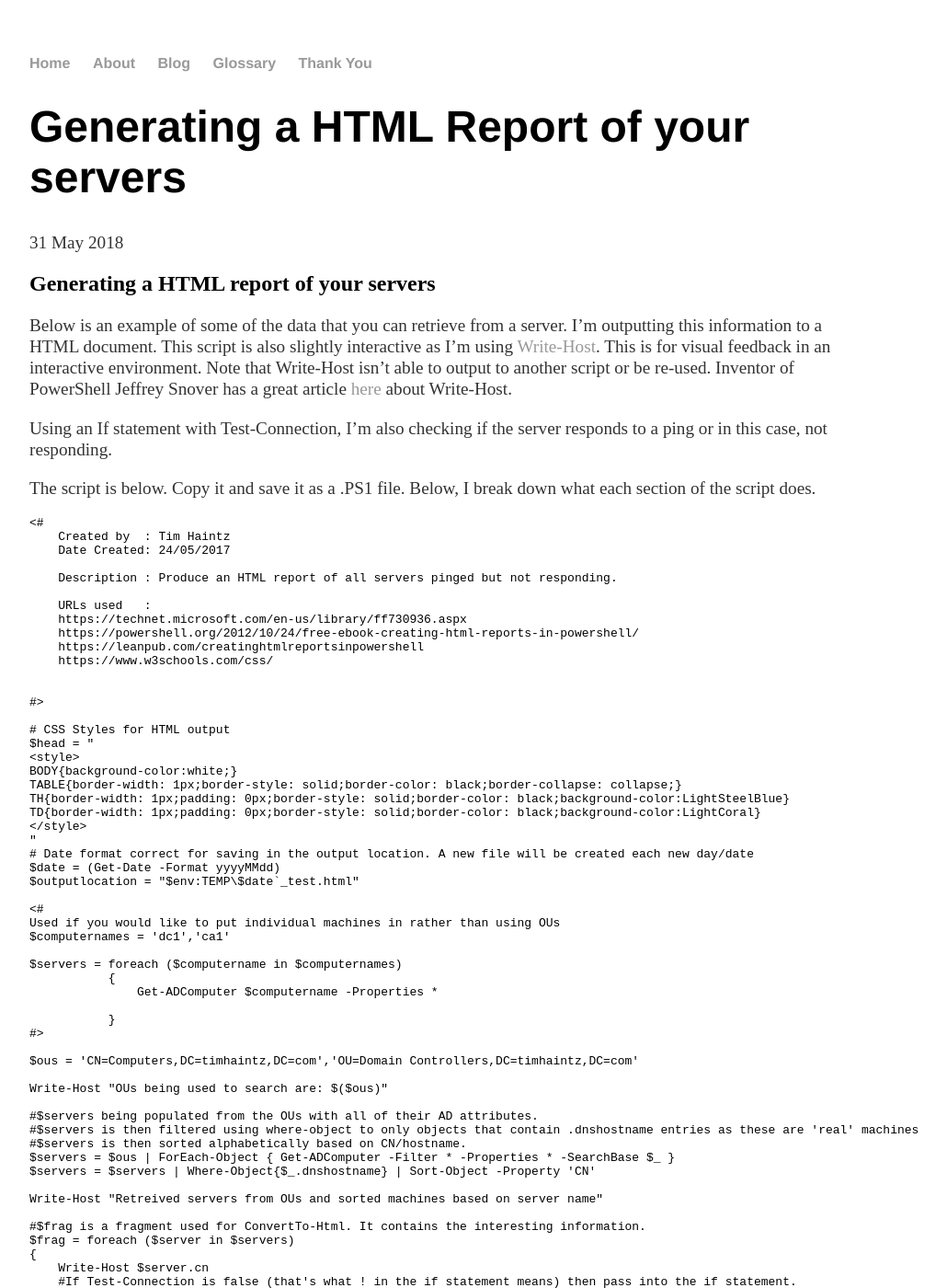
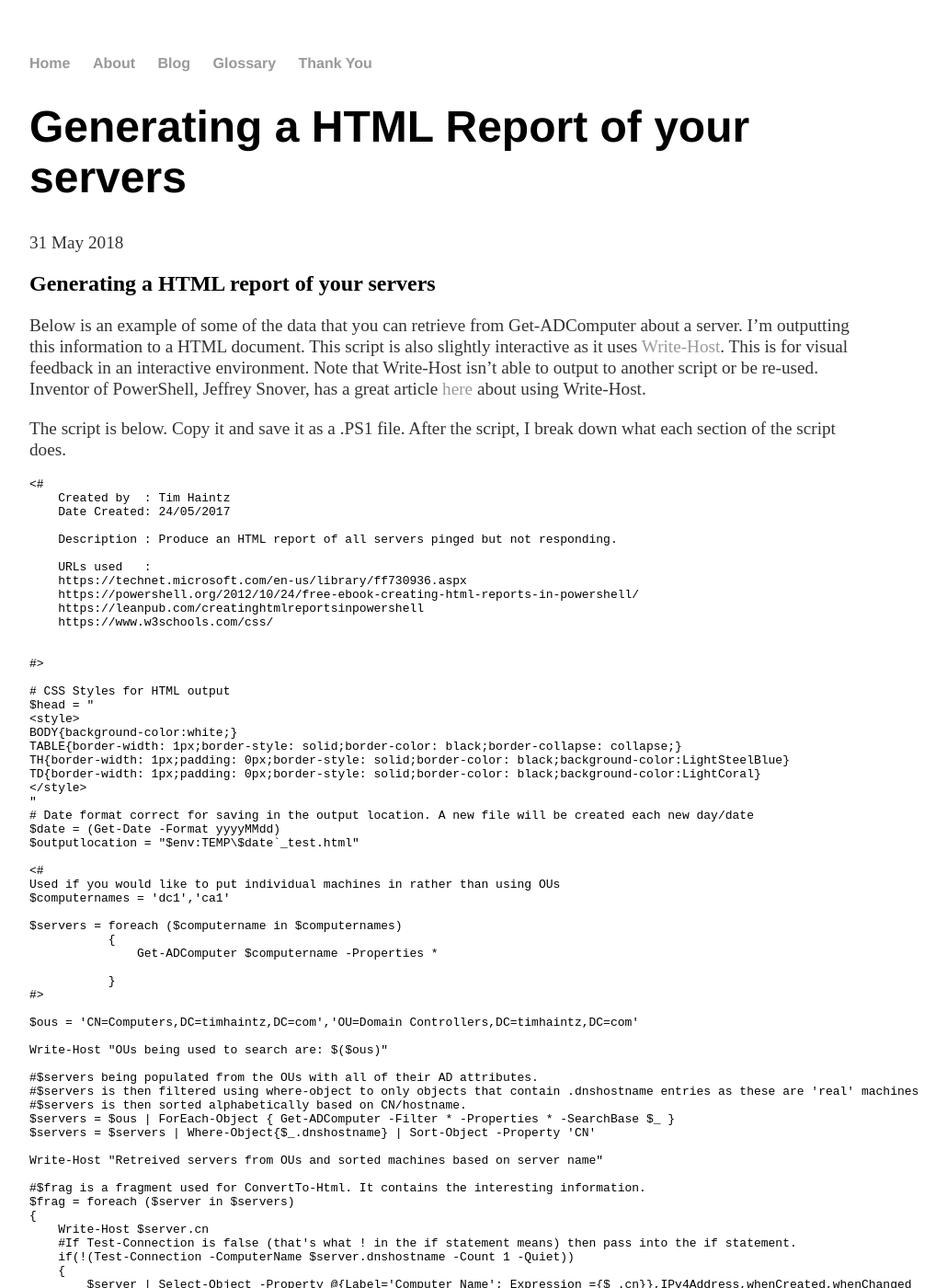
Before and after one commit to timhaintz/timhaintz.github.io, a Jekyll site: the page built from _posts/2018-05-31-Generating-a-HTML-report-of-your-servers.md, in a window 1280 px wide and 1400 px high. Shown: the whole window at 92% size, without its empty margins (160-1190 px from the left). Built offline with Jekyll 4.4.1, drawn with Linux system fonts in a browser that asks for light colours; some of the changed text lies outside the part shown.

Commit message:
Update 2018-05-31-Generating-a-HTML-report-of-your-servers.md

````diff
--- a/_posts/2018-05-31-Generating-a-HTML-report-of-your-servers.md
+++ b/_posts/2018-05-31-Generating-a-HTML-report-of-your-servers.md
@@ -5,12 +5,10 @@ date: 2018-05-31
 ---
 ## Generating a HTML report of your servers
 
-Below is an example of some of the data that you can retrieve from a server. I'm outputting this information to a HTML document.
-This script is also slightly interactive as I'm using [Write-Host](https://docs.microsoft.com/en-us/powershell/module/microsoft.powershell.utility/write-host?view=powershell-6). This is for visual feedback in an interactive environment. Note that Write-Host isn't able to output to another script or be re-used. Inventor of PowerShell Jeffrey Snover has a great article [here](http://www.jsnover.com/blog/2013/12/07/write-host-considered-harmful/) about Write-Host.
+Below is an example of some of the data that you can retrieve from Get-ADComputer about a server. I'm outputting this information to a HTML document.
+This script is also slightly interactive as it uses [Write-Host](https://docs.microsoft.com/en-us/powershell/module/microsoft.powershell.utility/write-host?view=powershell-6). This is for visual feedback in an interactive environment. Note that Write-Host isn't able to output to another script or be re-used. Inventor of PowerShell, Jeffrey Snover, has a great article [here](http://www.jsnover.com/blog/2013/12/07/write-host-considered-harmful/) about using Write-Host.
 
-Using an If statement with Test-Connection, I'm also checking if the server responds to a ping or in this case, not responding.
-
-The script is below. Copy it and save it as a .PS1 file. Below, I break down what each section of the script does.
+The script is below. Copy it and save it as a .PS1 file. After the script, I break down what each section of the script does.
 
 ```PowerShell
 <#
````
Also changed, not shown: other parts of _posts/2018-05-31-Generating-a-HTML-report-of-your-servers.md (+1 -1 lines).
